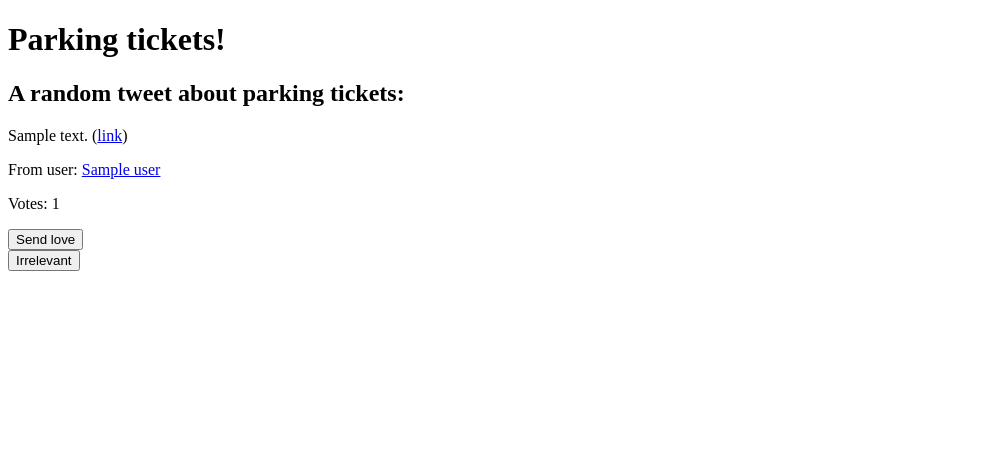
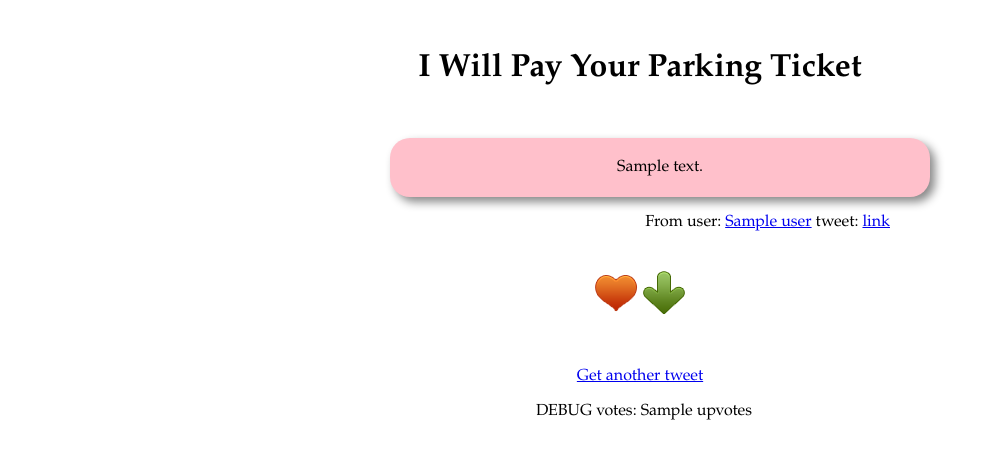
Before and after one commit to j4mie/parkingtickets, a Python web app: template templates/parkingtickets/homepage.html in a window 1280 px wide. Shown: the top 459 px of the page, without its empty margins (0-996 px from the left). Run offline with Jinja, Linux system fonts and the light colour scheme; the template is opened without the code that fills it: most values are stand-ins (such as "Sample title", 1, 10 or a date in 2020); some libraries are stand-ins or nearby versions.

Commit message:
Design changes, added basic Ajax vote submit functionality, voting view now returns correct status code

```diff
--- a/parkingtickets/views.py
+++ b/parkingtickets/views.py
@@ -8,5 +8,4 @@ def homepage(request):
 	tweets = Tweet.objects.filter(downvotes__lt=5)
 	tweet_count = tweets.count()
 	random_tweet = tweets[randint(0, tweet_count-1)]
-	vote_count = random_tweet.upvotes
-	return render_to_response('parkingtickets/homepage.html', {'tweet': random_tweet, 'vote_count': vote_count})
+	return render_to_response('parkingtickets/homepage.html', {'tweet': random_tweet})
--- a/settings.py
+++ b/settings.py
@@ -73,6 +73,8 @@ TEMPLATE_DIRS = (
     os.path.join(PROJECT_PATH, "templates"),
 )
 
+STATIC_DOC_ROOT = os.path.join(PROJECT_PATH, "static_media")
+
 INSTALLED_APPS = (
     'django.contrib.auth',
     'django.contrib.contenttypes',
--- /dev/null
+++ b/static_media/css/main.css
@@ -0,0 +1,60 @@
+body {
+	font-family: "Palatino", "Georgia", "Times", "serif";
+	text-align: center;
+}
+
+h1 {
+	text-align: center;
+	margin: 50px;
+}
+
+div.tweet_and_user {
+	width: 500px;
+	margin: 20px auto;
+}
+
+div.voting {
+	width: 96px;
+	margin: 20px auto;
+}
+
+p.tweet {
+	width: 500px;
+	padding: 20px;
+	background: pink;
+	border-radius: 20px;
+	-moz-border-radius: 20px;
+	-webkit-border-radius: 20px;
+	-moz-box-shadow: 5px 5px 10px #888;
+	-webkit-box-shadow: 5px 5px 10px #888;
+}
+
+p.user {
+	text-align: right;
+}
+
+form {
+	float: left;
+}
+
+input.button {
+	background-position: center;
+	background-repeat: no-repeat;
+	background-color: white;
+	height: 48px;
+	width: 48px;
+	border: none;
+	cursor: pointer;
+}
+
+input.love_button {
+	background-image: url('../images/heart.png');
+}
+
+input.irrelevant_button {
+	background-image: url('../images/down.png');
+}
+
+div.clear {
+	clear: both;
+}
--- /dev/null
+++ b/static_media/js/main.js
@@ -0,0 +1,47 @@
+$(document).ready(function()
+{
+	/**
+	 * Function called when a form is submitted
+	 */
+	var submit_vote = function(form)
+	{
+		// Get jQuery object for the form
+		form = $(form);
+		button = form.find('p input.button');
+
+		// Get the value of the "action" attribute from the form.
+		// This is the url we need to POST to.
+		url = form.attr('action');
+
+		// Make the ajax call
+		$.ajax(
+		{
+			'type': 'POST',
+			'url': url,
+			'success': function(data)
+			{
+				// Voted successfully
+				button.css('background-image', 'url(/static_media/images/tick.png)').blur();
+			},
+			'error': function(xml_http_request)
+			{
+				if (xml_http_request.status == 403)
+				{
+					// Forbidden response, user has already voted
+					button.css('background-image', 'url(/static_media/images/cross.png)').blur();
+					$('p.status').text('You have already voted on this tweet');
+				}
+				else
+				{
+					// uh-oh, something else has happened
+				}
+			}
+		});
+	}
+
+	$('form').submit(function()
+	{
+		submit_vote(this);
+		return false;
+	});
+});
--- a/templates/parkingtickets/base.html
+++ b/templates/parkingtickets/base.html
@@ -3,9 +3,9 @@
 <head>
 <title>{% block title %}parking{% endblock %}</title>
 <script type="text/javascript" src="http://ajax.googleapis.com/ajax/libs/jquery/1.3.2/jquery.min.js"></script>
-
 {% block extrascript %}{% endblock %}
 
+<link rel="stylesheet" href="/static_media/css/main.css" type="text/css" media="all" />
 </head>
 <body>
 {% block body %}{% endblock %}
--- a/templates/parkingtickets/homepage.html
+++ b/templates/parkingtickets/homepage.html
@@ -1,28 +1,36 @@
 {% extends "parkingtickets/base.html" %}
 
-{% block title %}Parking Tickets{% endblock %}
+{% block title %}I Will Pay Your Parking Ticket{% endblock %}
 
 {% block extrascript %}
-<script type="text/javascript">
-$(document).ready(function(){
-
-});
-</script>
+<script type="text/javascript" src="static_media/js/main.js"></script>
 {% endblock %}
 
 {% block body %}
-<h1>Parking tickets!</h1>
-<h2>A random tweet about parking tickets:</h2>
-<p>{{ tweet.text }} (<a href="{{ tweet.url }}">link</a>)</p>
-<p>From user: <a href="{{ tweet.user_url }}">{{ tweet.user }}</a></p>
-<p>Votes: {{ vote_count }}</p>
+<h1>I Will Pay Your Parking Ticket</h1>
 
-<form method="post" action="/vote/love/{{ tweet.id }}">
-<input type="submit" name="submit" value="Send love" />
+<div class="tweet_and_user">
+<p class="tweet">{{ tweet.text }}</p>
+<p class="user">
+From user: <a href="{{ tweet.user_url }}">{{ tweet.user }}</a>
+tweet: <a href="{{ tweet.url }}">link</a>
+</p>
+</div>
+
+<div class="voting">
+<form method="post" action="/vote/love/{{ tweet.id }}" id="love">
+<p><input type="submit" name="submit" value="" class="love_button button" /></p>
 </form>
 
-<form method="post" action="/vote/irrelevant/{{ tweet.id }}">
-<input type="submit" name="submit" value="Irrelevant" />
+<form method="post" action="/vote/irrelevant/{{ tweet.id }}" id="irrelevant">
+<p><input type="submit" name="submit" value="" class="irrelevant_button button" /></p>
 </form>
+</div>
+
+<div class="clear">&nbsp;</div>
+
+<p><a href="/" title="Get another tweet">Get another tweet</a></p>
+
+<p class="status">&nbsp; DEBUG votes: {{ tweet.upvotes }}</p>
 
 {% endblock %}
--- a/urls.py
+++ b/urls.py
@@ -1,4 +1,5 @@
 from django.conf.urls.defaults import *
+from django.conf import settings
 
 # Uncomment the next two lines to enable the admin:
 from django.contrib import admin
@@ -15,5 +16,6 @@ urlpatterns = patterns('',
     # Uncomment the next line to enable the admin:
     (r'^admin/', include(admin.site.urls)),
     (r'^vote/', include('tweet_vote.urls')),
+    (r'^static_media/(?P<path>.*)$', 'django.views.static.serve', {'document_root': settings.STATIC_DOC_ROOT}),
     (r'^', include('parkingtickets.urls')),
 )
```
Also changed, not shown: tweet_vote/views.py (+5 -5 lines), static_media/images/cross.png (added), static_media/images/down.png (added), static_media/images/heart.png (added), static_media/images/tick.png (added).
